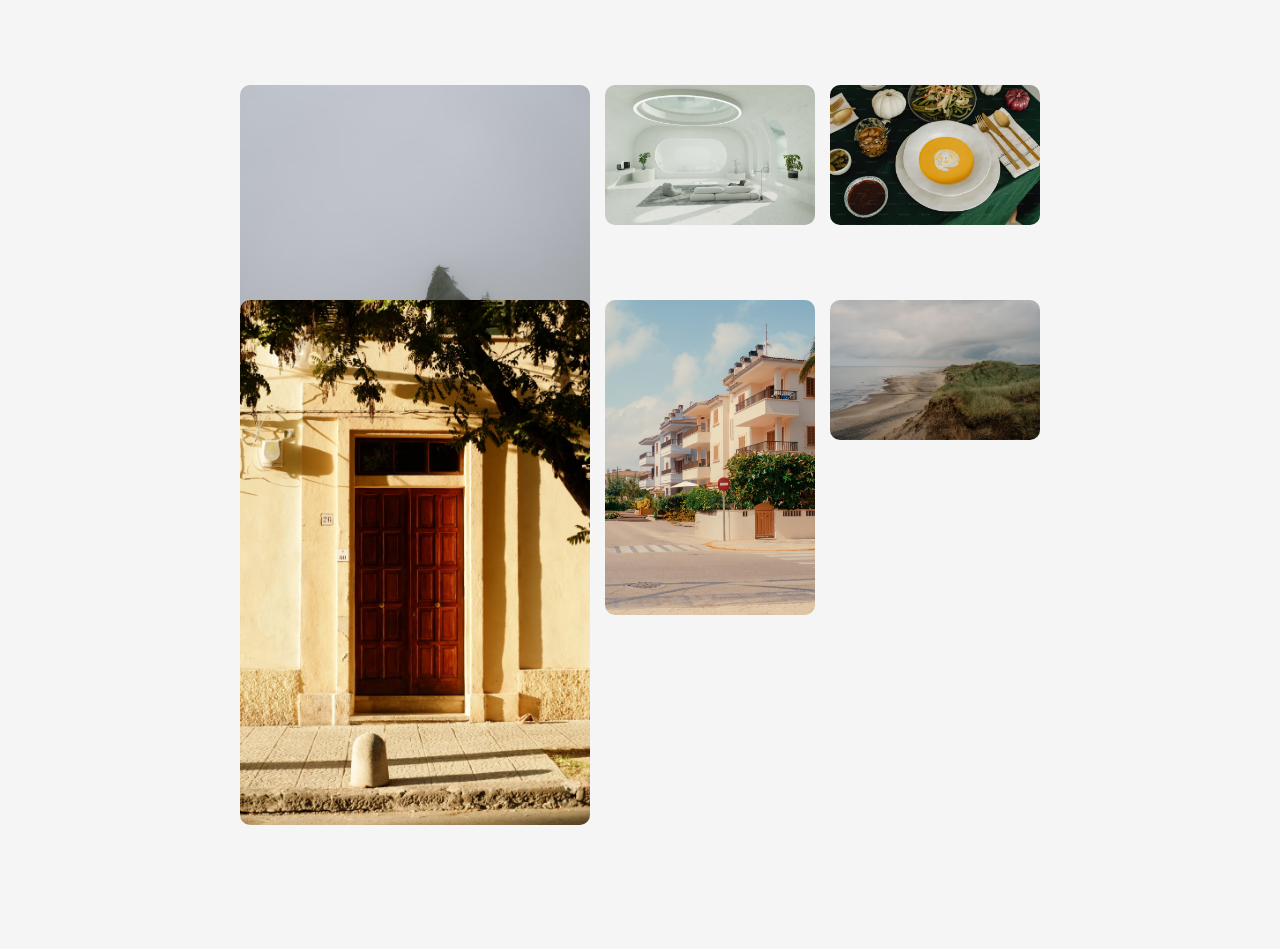
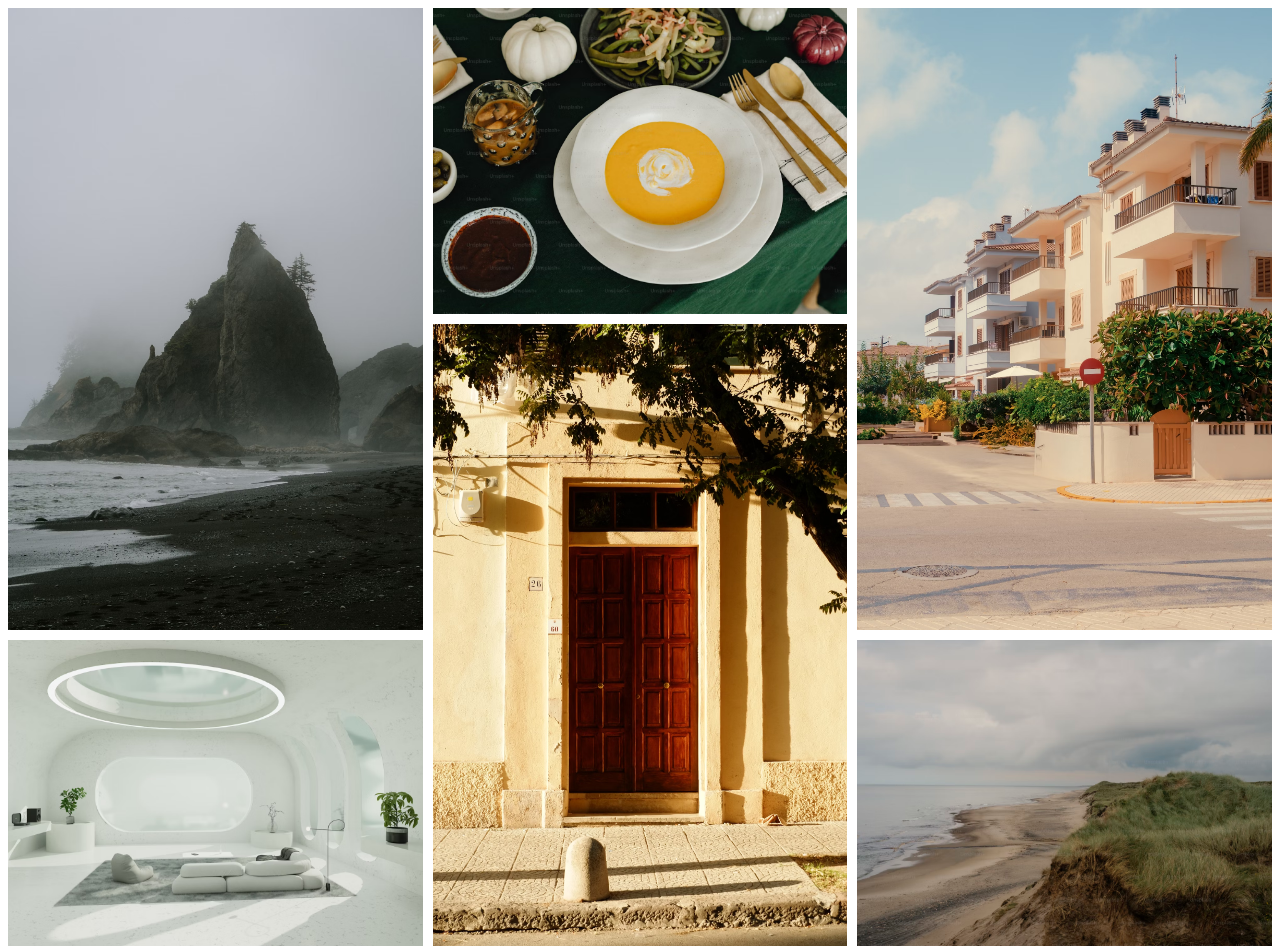
Before and after one commit to Stennis1/Roadmap_Projects, a plain HTML site: page Frontend/Image Grid Layout/index.html in a window 1280 px wide. Before the commit the page ends 829 px from the top, so only its background shows below. Drawn offline with Linux system fonts and the light colour scheme.

Commit message:
Add Image Grid layout project

```diff
--- a/Frontend/Image Grid Layout/index.html
+++ b/Frontend/Image Grid Layout/index.html
@@ -1,50 +1,22 @@
 <!DOCTYPE html>
 <html lang="en">
-
     <head>
         <!--Meta Tags-->
         <meta charset="utf-8">
         <meta name="viewport" content="width=device-width initial-scale=1.0">
         <title>Image Grid Layout</title>
         <link rel="stylesheet" href="styles.css">
-        <link rel="icon" href="./Images/image-grid-layout.jpg" type="/image.jpg">
-
-        <!--SEO Meta Tags-->
-        <meta name="description" content="Image Grid Layout">
-        <meta name="auhtor" content="Stennis Smith">
-
-        <!--OG Meta tags-->
-        <meta property="og:type" content="Image Grid Layout webiste">
+        <link rel="icon" href="./Images/image-grid-layout.jpg" type="/image.jpeg">
     </head>
 
     <body>
-        <div class="gallery">
-            <div class="rock">
-                <img src="./Images/large rock.avif" alt="pic1">
-            </div>
-
-            <div class="living room">
-                <img src="./Images/living room.avif" alt="pic1">
-            </div>
-
-            <div class="food">
-                <img src="./Images/food.avif" alt="pic1">
-            </div>
-
-            <div class="red door">
-                <img src="./Images/red door.avif" alt="pic1">
-            </div>
-
-            <div class="apartment">
-                <img src="./Images/aprtment building.avif" alt="pic1">
-            </div>
-
-            <div class="beach">
-                <img src="./Images/beach.avif" alt="pic1">
-            </div>
-
+        <div class="image-grid">
+            <img src="./Images/large rock.avif" alt="Photo 1">
+            <img src="./Images/living room.avif" alt="Pthoto 2">
+            <img src="./Images/food.avif" alt="Pthoto 3">
+            <img src="./Images/red door.avif" alt="Pthoto 4">
+            <img src="./Images/aprtment building.avif" alt="Pthoto 5">
+            <img src="./Images/beach.avif" alt="Pthoto 6">
         </div>
     </body>
-
-
 </html>
--- a/Frontend/Image Grid Layout/styles.css
+++ b/Frontend/Image Grid Layout/styles.css
@@ -1,36 +1,37 @@
-* {
-  box-sizing: border-box;
-  margin: 0;
-  padding: 0;
+img {
+  width: 100%;
+  height: 100%;
+  object-fit: cover;
 }
 
-body {
-  display: flex;
-  align-items: center;
+.image-grid {
+  display: grid;
+  grid-template-columns: repeat(3, 1fr);
+  grid-template-rows: repeat(3, 1fr);
+  gap: 10px;
   justify-content: center;
-  height: 100vh;
-  background-color: #f5f5f5;
 }
 
-.gallery {
-    display: grid;
-    grid-template-columns: repeat(3, 1fr);
-    grid-template-rows: repeat(3, 200px);
-    background-color: #f5f5f5;
-    gap: 15px;
-    max-width: 800px;
-    margin: 20px;
+.image-grid img:nth-child(1) {
+  grid-area: 1 / 1 / 3 / 2;
 }
 
-.gallery img {
-    width: 100%;
-    height: auto;
-    max-width: 350px;
-    object-fit: cover;
-    border-radius: 10px;
+.image-grid img:nth-child(2) {
+  grid-area: 3 / 1 / 4 / 2;
 }
 
-  .gallery::after {
-    content: "";
-    width: 350px;
-  }
+.image-grid img:nth-child(3) {
+  grid-area: 1 / 2 / 2 / 3;
+}
+
+.image-grid img:nth-child(4) {
+  grid-area: 2 / 2 / 4 / 3;
+}
+
+.image-grid img:nth-child(5) {
+  grid-area: 1 / 3 / 3 / 4;
+}
+
+.image-grid img:nth-child(6) {
+  grid-area: 3 / 3 / 3 / 4;
+}
```
Also changed, not shown: 1 other file.
